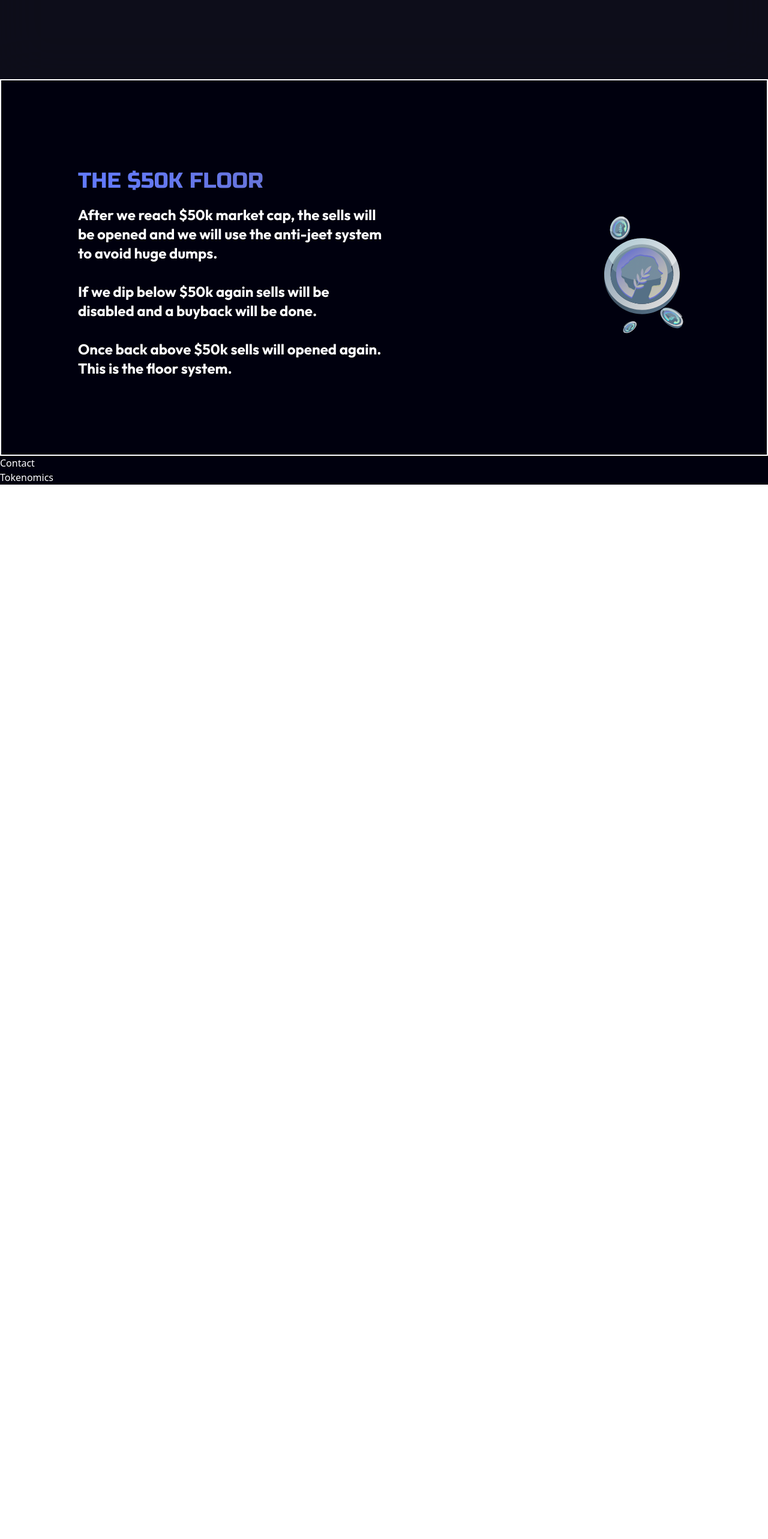
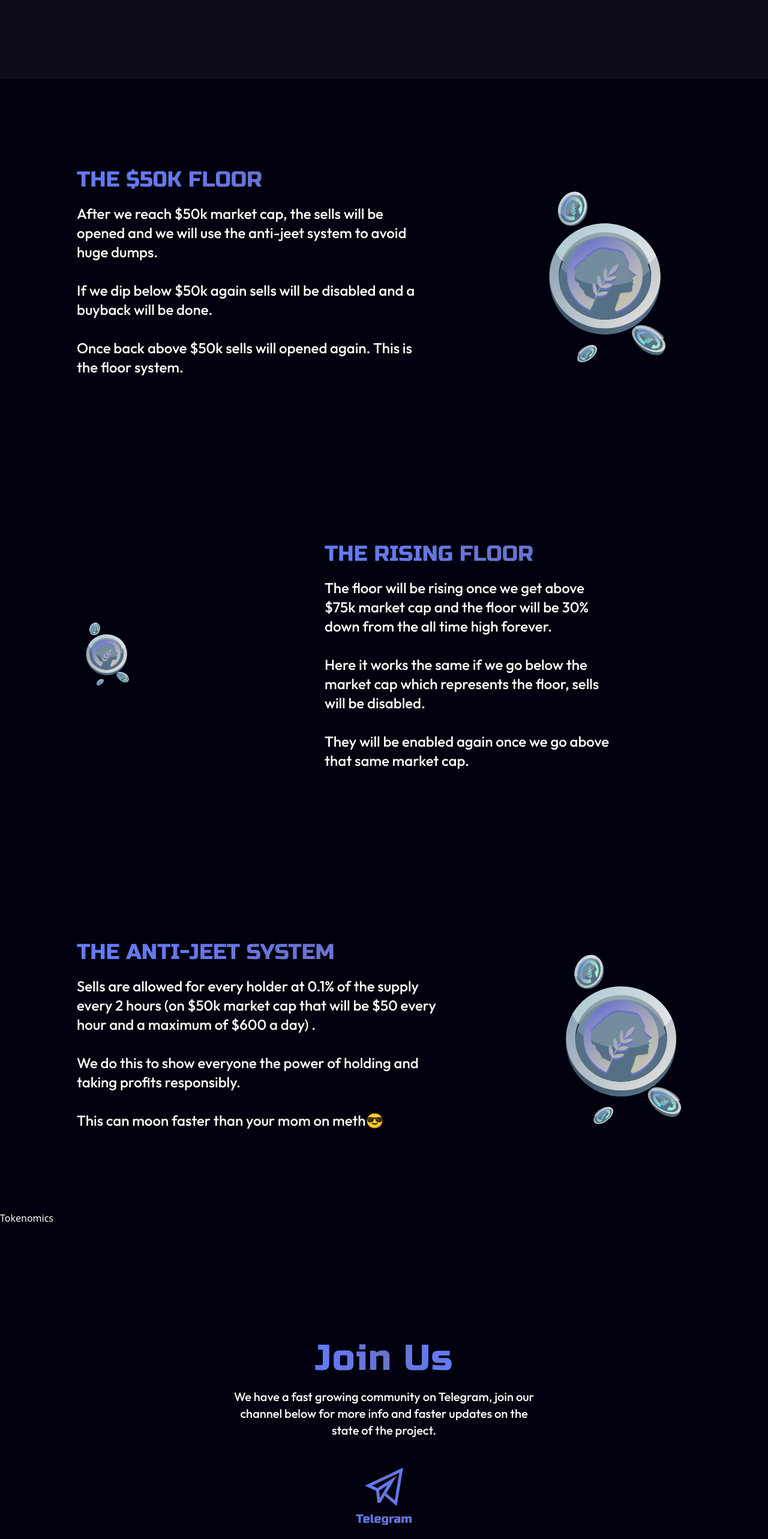
Before and after one commit to Eh1z/tpm_landing_page, a React (Vite) app: page / in a window 1280 px wide. Shown: the part 1580-4146 px from the top of the page at 60% size. Before the commit the page ends 2388 px from the top, so only its background shows below. Built offline with nearby package versions, Linux system fonts and the light colour scheme.

Commit message:
just one more section to go

```diff
--- a/src/App.jsx
+++ b/src/App.jsx
@@ -14,8 +14,8 @@ const App = () => {
       <Home />
       <About />
       <Floors />
+      <Tokenomics />
       <Contact />
-      <Tokenomics />
     </div>
     </>
   )
--- a/src/assets/images.jsx
+++ b/src/assets/images.jsx
@@ -1,7 +1,8 @@
 import logo from './tpm.jpg'
 import mockup from './mockup.svg'
-
+import telegram from './telegram.png'
 export default {
     logo,
-    mockup
+    mockup,
+    telegram
 };
--- a/src/components/Contact.jsx
+++ b/src/components/Contact.jsx
@@ -1,8 +1,17 @@
 import React from 'react'
+import { images } from "../assets";
 
 const Contact = () => {
   return (
-    <div>Contact</div>
+    <div className='flex flex-col items-center justify-center w-full py-32'>
+      <h1 className='head_text font-russo text_gradient pt-16 pb-5'>Join Us</h1>
+      <p className=' font-medium font-outfit text-xl w-[40%] text-center pb-10'>We have a fast growing community on Telegram,  join our channel below for more info and faster updates on the state of the project.  </p>
+
+      <div className='flex flex-col items-center justify-center'>
+        <img className='w-16 mx-2 my-2' src={images.telegram} alt="telegram" />
+        <span className='font-russo text-xl text_gradient'>Telegram</span>
+      </div>
+    </div>
   )
 }
 
--- a/src/components/Floors.jsx
+++ b/src/components/Floors.jsx
@@ -5,15 +5,48 @@ const Floors = () => {
   return (
     <div className="floors">
         <div className='mile_stone'>
+
             <div className='mile_text'>
                 <h2 className='text_gradient font-russo text-4xl py-5'>THE $50K FLOOR</h2>
-                <p className='align-left w-[60%] leading-8 font-outfit font-semibold text-2xl'>After we reach $50k market cap, the sells will be opened and we will use the anti-jeet system to avoid huge dumps.<br/><br/>
+                  <p className='align-left w-[80%] leading-8 font-outfit font-medium text-2xl'>After we reach $50k market cap, the sells will be opened and we will use the anti-jeet system to avoid huge dumps.<br/><br/>
+                    If we dip below $50k again sells will be disabled and a buyback will be done.<br/><br/>
+                    Once back above $50k sells will opened again. This is the floor system.
+                  </p>
+            </div>
 
-If we dip below $50k again sells will be disabled and a buyback will be done.<br/><br/>
+            <div className='mile-img'>
+                <img src={images.mockup} alt="" />
+            </div>
+        </div>
 
-Once back above $50k sells will opened again. This is the floor system.
-</p>
+        <div className='mile_stone'>
+
+            <div className='mile-img pr-80'>
+                <img src={images.mockup} alt="" />
             </div>
+
+            <div className='mile_text'>
+                <h2 className='text_gradient font-russo text-4xl py-5'>THE RISING FLOOR</h2>
+                  <p className='align-left w-[80%] leading-8 font-outfit font-medium text-2xl'>
+                  The floor will be rising once we get above $75k market cap and the floor will be 30% down from the all time high forever.<br/><br/>
+                  Here it works the same if we go below the market cap which  represents the floor,  sells will be disabled.<br/><br/>
+                  They will be enabled again once we go above that same market cap.
+                  </p>
+            </div>
+
+        </div>
+
+        <div className='mile_stone'>
+
+            <div className='mile_text'>
+                <h2 className='text_gradient font-russo text-4xl py-5'>THE ANTI-JEET SYSTEM</h2>
+                  <p className='align-left w-[80%] leading-8 font-outfit font-medium text-2xl'>
+                  Sells are allowed for every holder at 0.1% of the supply every 2 hours (on $50k market cap that will be $50 every hour and a maximum of $600 a day) .<br/><br/>
+                  We do this to show everyone the power of holding and taking profits responsibly.<br/><br/>
+                  This can moon faster than your mom on meth😎
+                  </p>
+            </div>
+
             <div className='mile-img'>
                 <img src={images.mockup} alt="" />
             </div>
--- a/src/index.scss
+++ b/src/index.scss
@@ -265,5 +265,9 @@
 }
 
 .mile_stone{
-  @apply flex flex-row justify-center items-center px-32 py-32 border-white border-2
+  @apply flex flex-row justify-between items-center px-32 py-32;
 }
+
+.mile-img{
+  @apply w-[50%] flex justify-center items-center;
+}
```
Also changed, not shown: src/assets/telegram.png (added).
